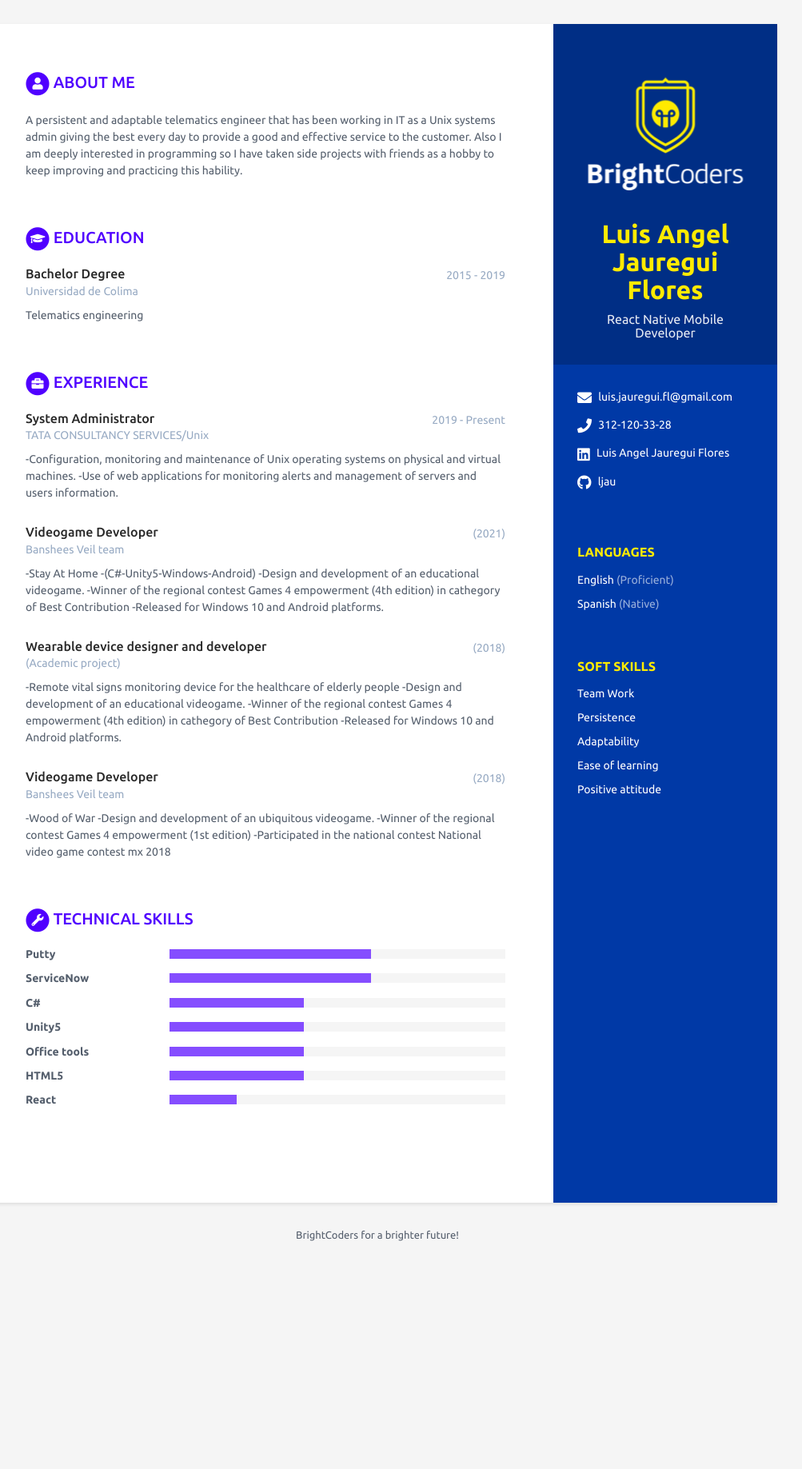
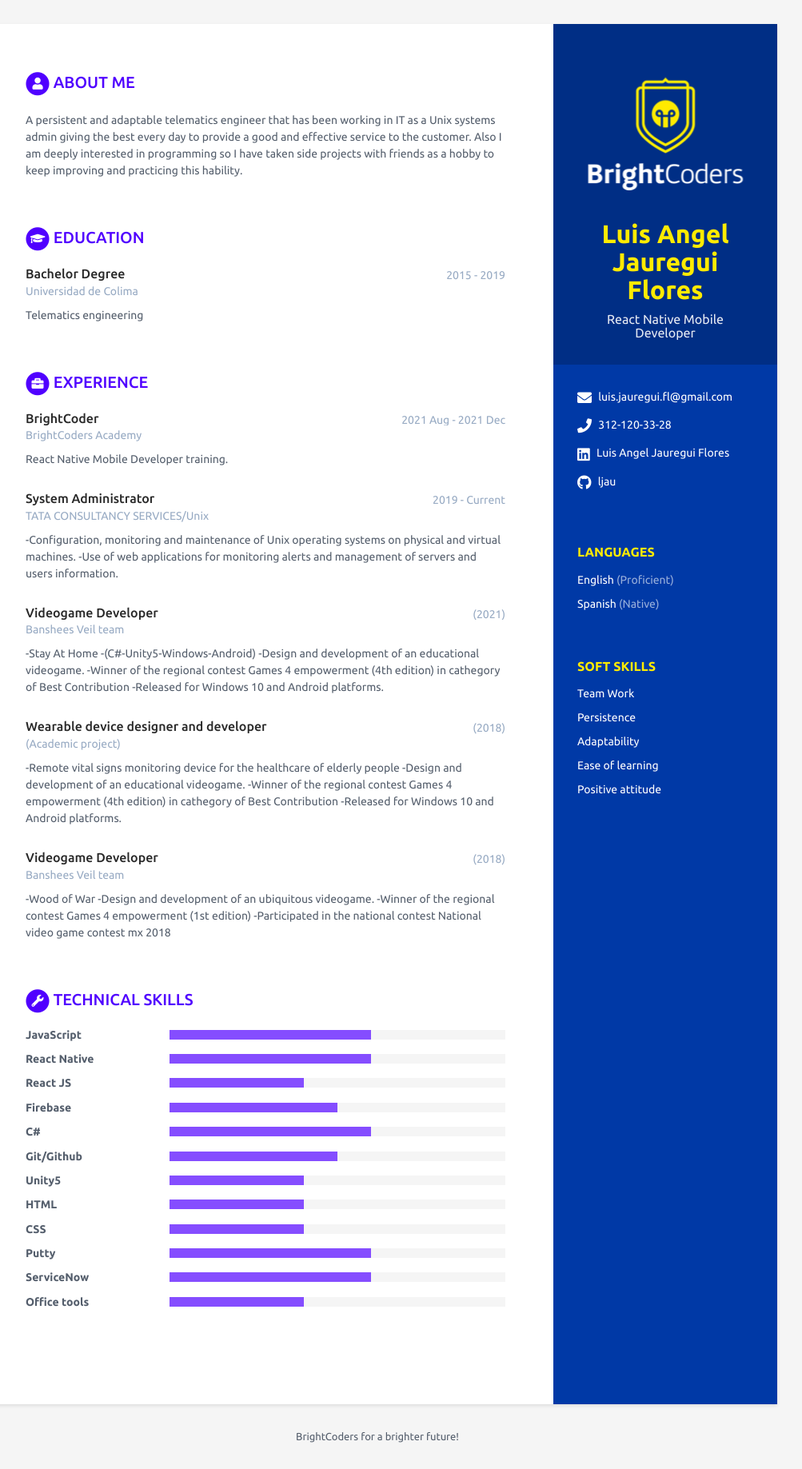
Before and after one commit to BC-MAY-21-RN/scorecard-ljau, a Jekyll site: the page built from index.html, in a window 1280 px wide. Shown: the whole page at 80% size, without its empty margins (168-1171 px from the left). Built offline with Jekyll 4.4.1, drawn with Linux system fonts in a browser that asks for light colours; before the commit the page ends 1585 px from its top, so only the background shows below that.

Commit message:
Update data.yml

```diff
--- a/_data/data.yml
+++ b/_data/data.yml
@@ -64,8 +64,14 @@ educationcomplete:
 
 # Registra aquí tu experiencia. Agrega o elimina según sea necesario
 experiences:
+  - role: BrightCoder
+    time: 2021 Aug - 2021 Dec
+    company: BrightCoders Academy
+    details: |
+      React Native Mobile Developer training.
+
   - role: System Administrator
-    time: 2019 - Present
+    time: 2019 - Current
     company: TATA CONSULTANCY SERVICES/Unix
     details: |
       -Configuration, monitoring and maintenance of Unix operating systems on physical and virtual machines.
@@ -110,26 +116,43 @@ skills:
   title: Technical Skills # NO MODIFICAR
 
   toolset:
+    - name: JavaScript
+      level: 60%
+
+    - name: React Native
+      level: 60%
+
+    - name: React JS
+      level: 40%
+
+    - name: Firebase
+      level: 50%
+
+    - name: C#
+      level: 60%
+
+    - name: Git/Github
+      level: 50%
+
+    - name: Unity5
+      level: 40%
+
+    - name: HTML
+      level: 40%
+
+    - name: CSS
+      level: 40%
+
     - name: Putty
       level: 60%
 
     - name: ServiceNow
       level: 60%
 
-    - name: C#
-      level: 40%
-
-    - name: Unity5
-      level: 40%
-
     - name: Office tools
       level: 40%
 
-    - name: HTML5
-      level: 40%
 
-    - name: React
-      level: 20%
 
 
 # NO MODIFICAR
```
